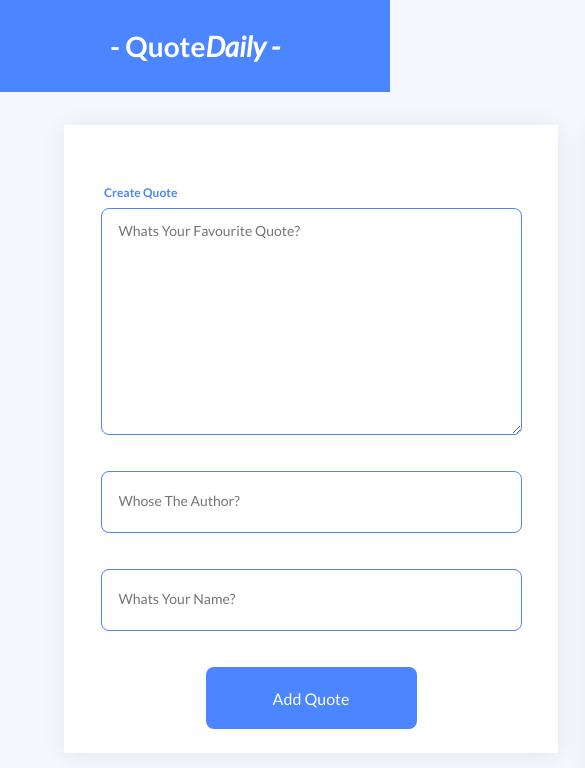
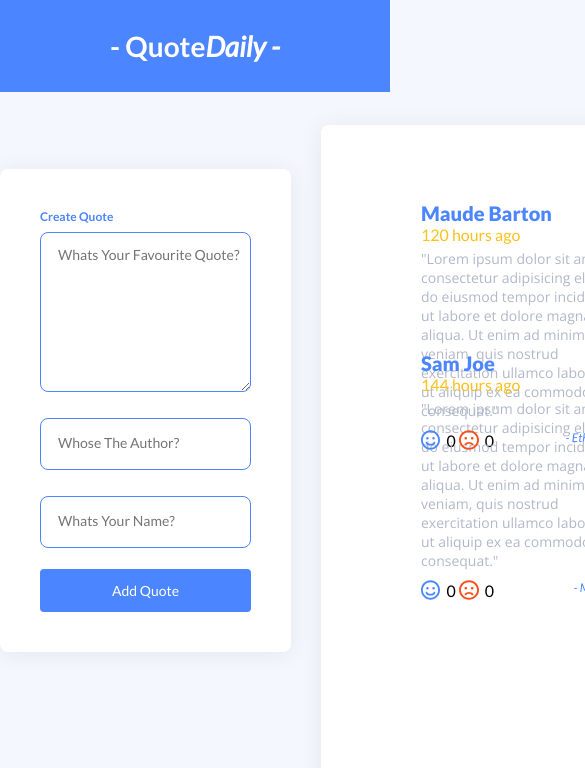
Before and after one commit to imekenye/Quotes-generator, an Angular app: page / in a window 390 px wide. Shown: the top 768 px of the page, 585 px wide, since content can reach past the window. Built offline with nearby package versions, Linux system fonts and the light colour scheme.

Commit message:
Add media queries and style quote-form file

```diff
--- a/src/app/quote-form/quote-form.component.scss
+++ b/src/app/quote-form/quote-form.component.scss
@@ -1,22 +1,24 @@
 .form-group {
-  width: 49.4rem;
-  height: 62.8rem;
+  width: 100%;
+  height: 65%;
   background: #FFFFFF;
   box-shadow: 0 2px 23px 0 rgba(0, 0, 0, 0.07);
   display: flex;
   flex-direction: column;
-
+  border-radius: .8rem;
   align-items: center;
-  margin-left: 6.4rem;
-  margin-top: 3.3rem;
-  padding-top: 6rem;
+  // margin-left: 1.4rem;
+  // margin-top: 3.3rem;
+  padding: 4rem;
+  position: sticky;
+  top: 20%;
+  z-index: 60;
 
 }
 
 .textarea-heading {
   font-size: 1.6rem;
   align-self: start;
-  margin-left: 4rem;
   margin-bottom: .8rem;
   color: #4B85FF;
   font-size: 1.2rem;
@@ -26,7 +28,7 @@
 
 textarea {
   font-size: 1.4rem;
-  width: 42.1rem;
+  width: 100%;
   height: 22.7rem;
   border-radius: .8rem;
   border: 1px solid #4B85FF;
@@ -38,32 +40,33 @@ textarea {
 
 input {
   font-size: 1.4rem;
-  width: 42.1rem;
-  height: 6.2rem;
+  width: 100%;
+  height: 10%;
   border-radius: .8rem;
   border: 1px solid #4B85FF;
   padding-top: 2.3rem;
   padding-bottom: 2.7rem;
   padding-left: 1.7rem;
-  margin-top: 3.6rem;
+  margin-top: 2.6rem;
 
 }
 
 button {
   height: 6.2rem;
   width: 21.1rem;
-  margin-top: 3.6rem;
+  margin-top: 10%;
   background-color: #4B85FF;
   color: white;
-  font-size: 1.6rem;
+  font-size: 1.4rem;
   border: none;
-  border-radius: .8rem;
+  border-radius: .4rem;
 }
 
 .alert {
 
   color: red;
-  margin-top: 1rem;
+  margin-top: .1rem;
+  margin-bottom: -2.6rem;
 
 
   p {
```
